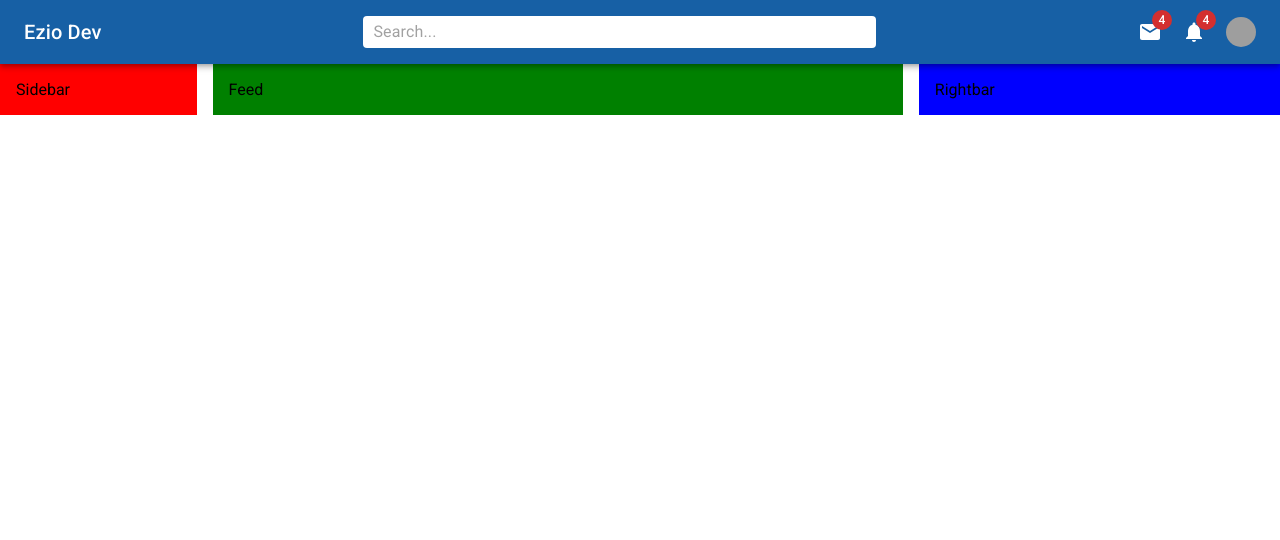
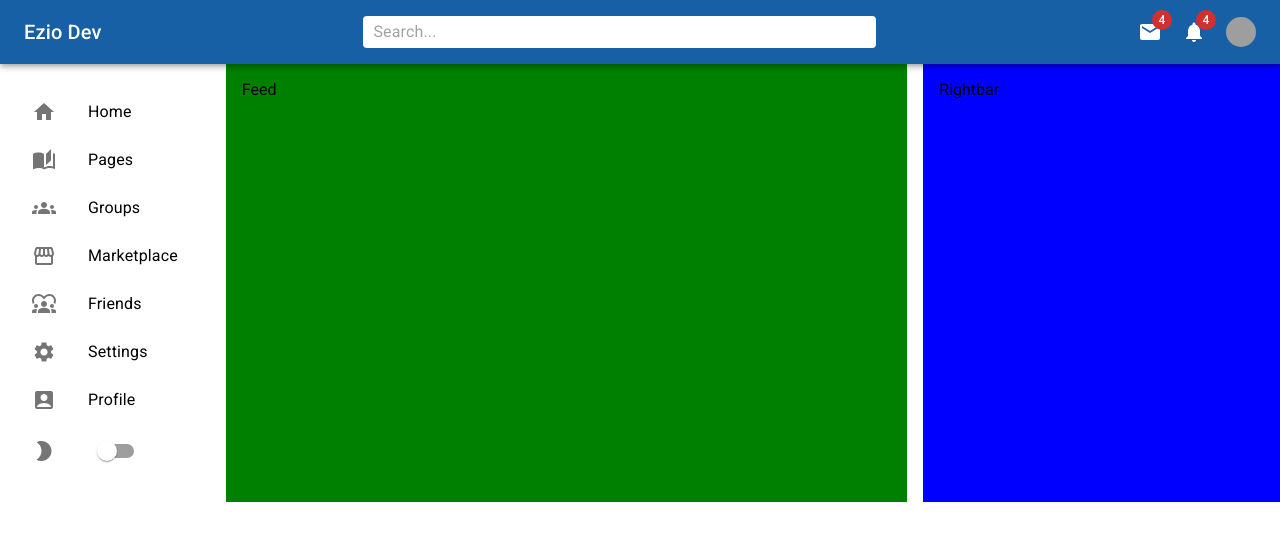
Before and after one commit to BisheshAgarwal/learn-material-ui, a React (Create React App) app: page / in a window 1280 px wide. Shown: the top 540 px of the page. Built offline with nearby package versions, Linux system fonts and the light colour scheme; grey boxes are pictures that could not be loaded.

Commit message:
- Create the Sidebar component

```diff
--- a/src/components/Sidebar.jsx
+++ b/src/components/Sidebar.jsx
@@ -1,15 +1,93 @@
-import { Box } from "@mui/material";
+import {
+  AccountBox,
+  AutoStories,
+  Diversity1,
+  Groups,
+  Home,
+  ModeNight,
+  Settings,
+  Storefront,
+} from "@mui/icons-material";
+import {
+  Box,
+  List,
+  ListItem,
+  ListItemButton,
+  ListItemIcon,
+  ListItemText,
+  Switch,
+} from "@mui/material";
 import React from "react";
 
 const Sidebar = () => {
   return (
-    <Box
-      bgcolor="red"
-      flex={1}
-      p={2}
-      sx={{ display: { xs: "none", sm: "block" } }}
-    >
-      Sidebar
+    <Box flex={1} p={2} sx={{ display: { xs: "none", sm: "block" } }}>
+      <List>
+        <ListItem disablePadding>
+          <ListItemButton component="a" href="#home">
+            <ListItemIcon>
+              <Home />
+            </ListItemIcon>
+            <ListItemText primary="Home" />
+          </ListItemButton>
+        </ListItem>
+        <ListItem disablePadding>
+          <ListItemButton component="a" href="#pages">
+            <ListItemIcon>
+              <AutoStories />
+            </ListItemIcon>
+            <ListItemText primary="Pages" />
+          </ListItemButton>
+        </ListItem>
+        <ListItem disablePadding>
+          <ListItemButton component="a" href="#groups">
+            <ListItemIcon>
+              <Groups />
+            </ListItemIcon>
+            <ListItemText primary="Groups" />
+          </ListItemButton>
+        </ListItem>
+        <ListItem disablePadding>
+          <ListItemButton component="a" href="#marketplace">
+            <ListItemIcon>
+              <Storefront />
+            </ListItemIcon>
+            <ListItemText primary="Marketplace" />
+          </ListItemButton>
+        </ListItem>
+        <ListItem disablePadding>
+          <ListItemButton component="a" href="#friends">
+            <ListItemIcon>
+              <Diversity1 />
+            </ListItemIcon>
+            <ListItemText primary="Friends" />
+          </ListItemButton>
+        </ListItem>
+        <ListItem disablePadding>
+          <ListItemButton component="a" href="#settings">
+            <ListItemIcon>
+              <Settings />
+            </ListItemIcon>
+            <ListItemText primary="Settings" />
+          </ListItemButton>
+        </ListItem>
+        <ListItem disablePadding>
+          <ListItemButton component="a" href="#profile">
+            <ListItemIcon>
+              <AccountBox />
+            </ListItemIcon>
+            <ListItemText primary="Profile" />
+          </ListItemButton>
+        </ListItem>
+        <ListItem disablePadding>
+          <ListItemButton component="a" href="#profile">
+            <ListItemIcon>
+              <ModeNight />
+            </ListItemIcon>
+            <Switch />
+          </ListItemButton>
+        </ListItem>
+      </List>
     </Box>
   );
 };
```
